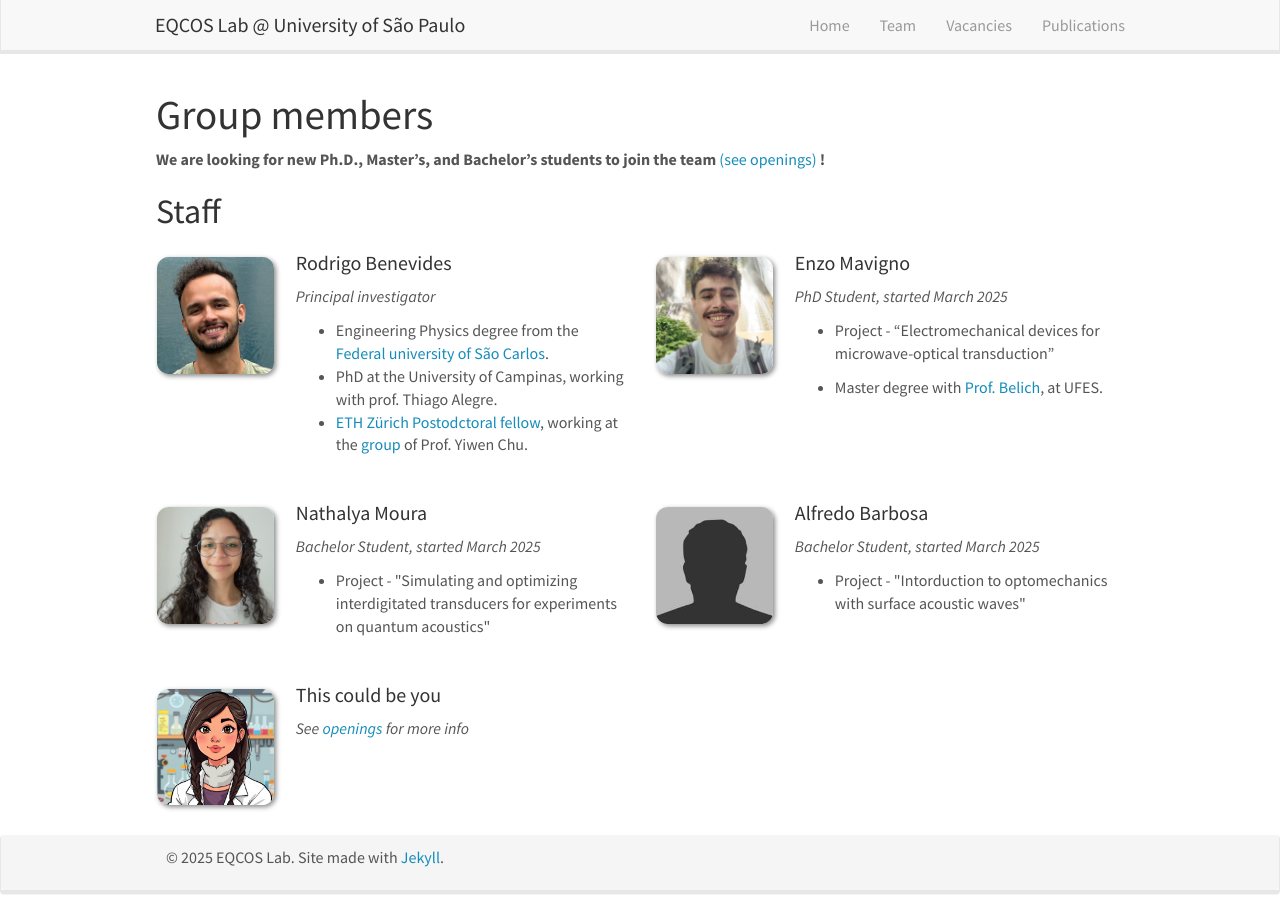
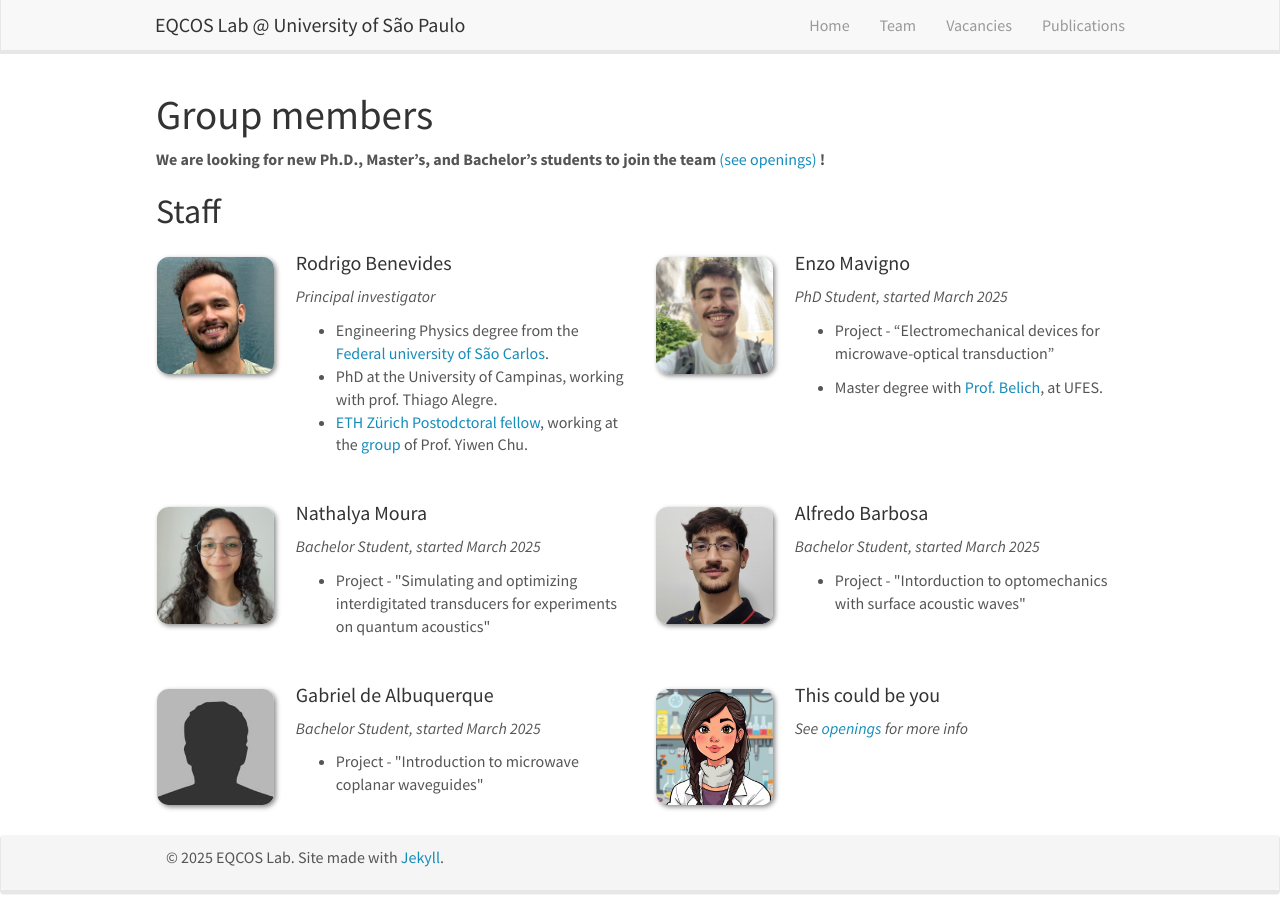
Before and after one commit to rsilvabenevides/eqcos.org, a Jekyll site: the page built from _pages/team.md, in a window 1280 px wide. Built offline with Jekyll 4.4.1, drawn with Linux system fonts in a browser that asks for light colours; nearby versions of some CDN libraries.

Commit message:
Add Alfredo and Gabriel

```diff
--- a/_data/team_members.yml
+++ b/_data/team_members.yml
@@ -29,10 +29,21 @@
 
 
 - name: Alfredo Barbosa
+  photo: Foto_Barbosa.jpg
+  info: Bachelor Student, started March 2025
+  number_educ: 1
+  education1: Project - "Intorduction to optomechanics with surface acoustic waves"
+  # number_educ: 1
+  # email: xx
+  # education1: Master degree with <a href="https://scholar.google.com/citations?user=3pCV7EYAAAAJ&hl=pt-BR">Prof. Belich</a>, at UFES.
+  # # number_educ: 2
+  # education2: BSc Jilin University
+
+- name: Gabriel de Albuquerque
   photo: bio-photo.jpg
   info: Bachelor Student, started March 2025
   number_educ: 1
-  education1: Project - "Intorduction to optomechanics with surface acoustic waves"
+  education1: Project - "Introduction to microwave coplanar waveguides"
   # number_educ: 1
   # email: xx
   # education1: Master degree with <a href="https://scholar.google.com/citations?user=3pCV7EYAAAAJ&hl=pt-BR">Prof. Belich</a>, at UFES.
```
Also changed, not shown: images/teampic/Foto_Barbosa.jpg (added).
